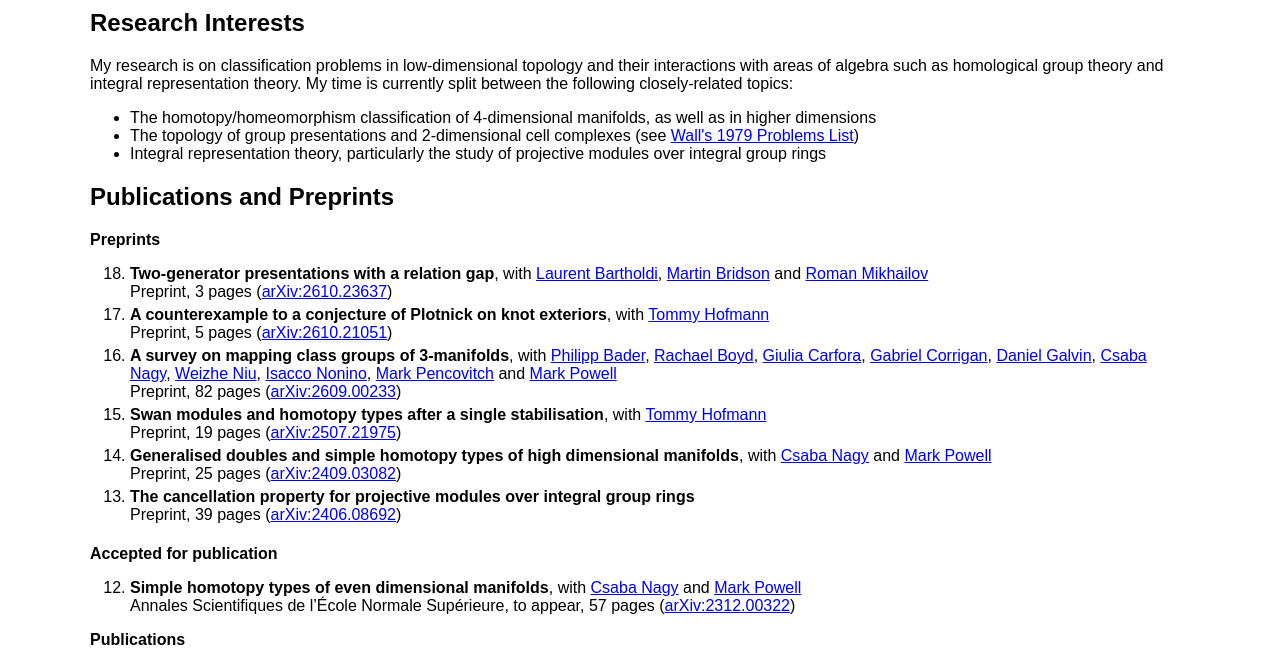
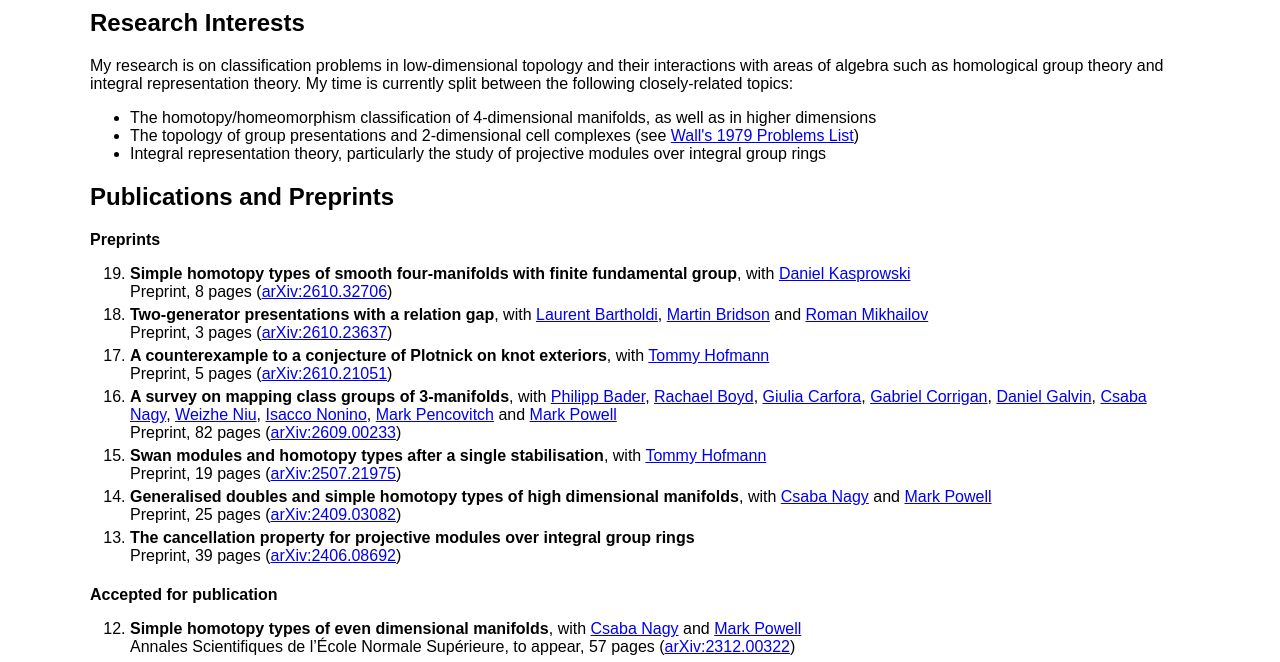
Before and after one commit to JohnnyNicholson/JohnnyNicholson.github.io, a plain HTML site: page index.html in a window 1280 px wide. Shown: the part 419-1081 px from the top of the page. Drawn offline with Linux system fonts and the light colour scheme; some icons are missing; a web font is replaced by a local one.

Commit message:
Update publication list in index.html

```diff
--- a/index.html
+++ b/index.html
@@ -85,7 +85,12 @@ Integral representation theory, particularly the study of projective modules ove
 
 <b>Preprints</b>
 
-<ol type=“6” reversed start="18">
+<ol type=“6” reversed start="19">
+<li>
+  <b>Simple homotopy types of smooth four-manifolds with finite fundamental group</b>, with <a href="https://dkasprowski.github.io/">Daniel Kasprowski</a><br>
+Preprint, 8 pages (<a href="https://arxiv.org/abs/2610.32706">arXiv:2610.32706</a>)
+</li>
+<br style="line-height:5px;" />
 <li>
   <b>Two-generator presentations with a relation gap</b>, with <a href="https://bartholdi.pages.math.cnrs.fr/">Laurent Bartholdi</a>, <a href="https://people.maths.ox.ac.uk/bridson/">Martin Bridson</a> and <a href="https://scholar.google.com/citations?user=rRrAqIEAAAAJ&hl=en">Roman Mikhailov</a><br>
 Preprint, 3 pages (<a href="https://arxiv.org/abs/2610.23637">arXiv:2610.23637</a>)
```
